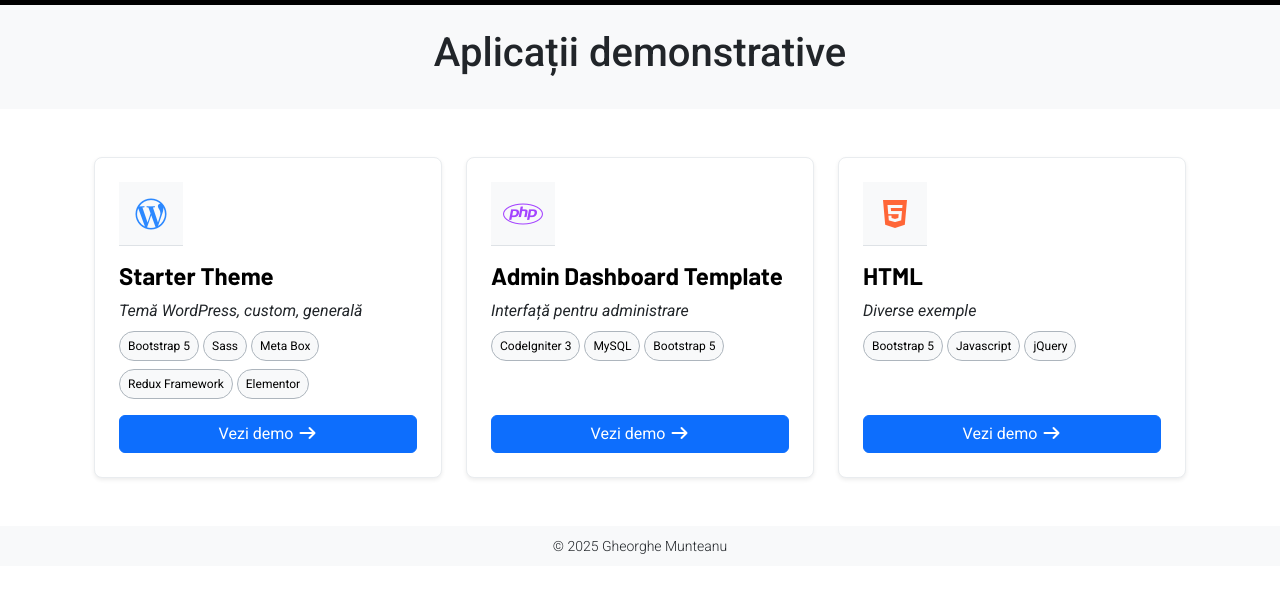
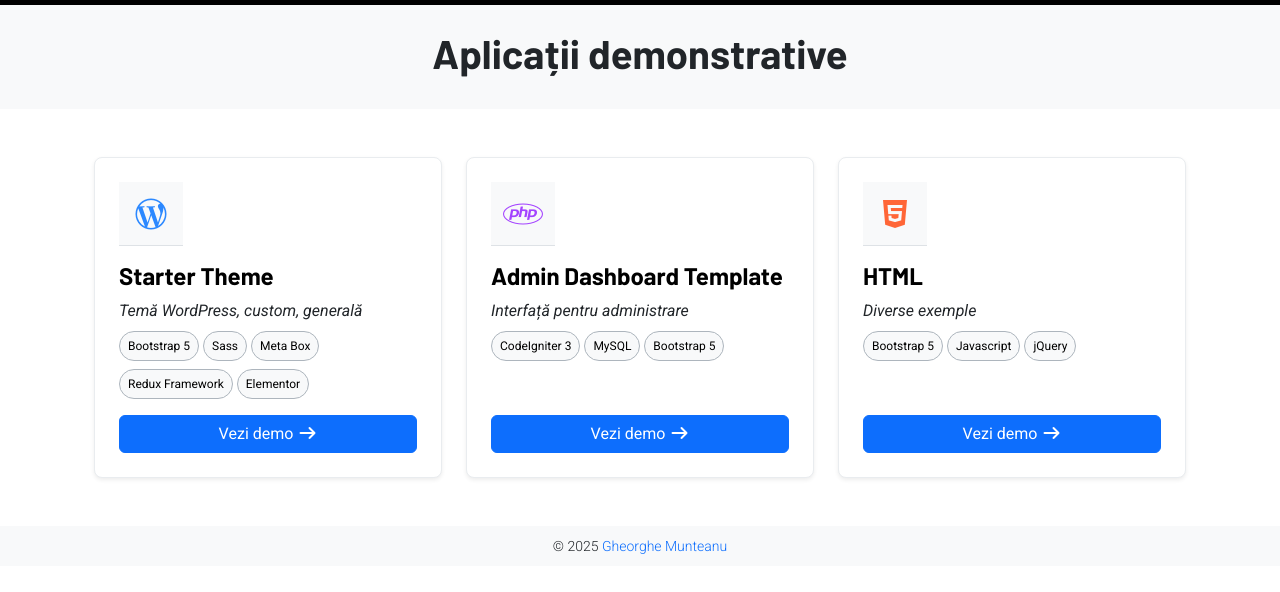
Before and after one commit to gm68/start, a plain HTML site: page index.html in a window 1280 px wide. Drawn offline with nearby package versions, Linux system fonts and the light colour scheme.

Commit message:
modification_2

```diff
--- a/index.html
+++ b/index.html
@@ -14,13 +14,11 @@
 <body>
   <header class="border-top border-black border-5 py-4 bg-light">
     <div class="container text-center">
-      <h1>Aplicații demonstrative</h1>
+      <h1 class="barlow-bold">Aplicații demonstrative</h1>
     </div>
   </header>
 
   <main>
-
-
 
     <div class="container px-4 py-5" id="featured-3">
 
@@ -80,7 +78,7 @@
 
   <footer class="bg-light py-2">
     <div class="container">
-      <div class="text-center fw-light"><small>&copy; 2025 Gheorghe Munteanu</small></div>
+      <div class="text-center fw-light"><small>&copy; 2025 <a href="https://gm68.github.io/start/doc/Munteanu_Gheorghe_CV3.pdf" target="_blank">Gheorghe Munteanu</a></small></div>
     </div>
   </footer>
 
```
Also changed, not shown: html/index.html (+4 -2 lines), html/swiper-nativ/index.html (+4 -5 lines).
